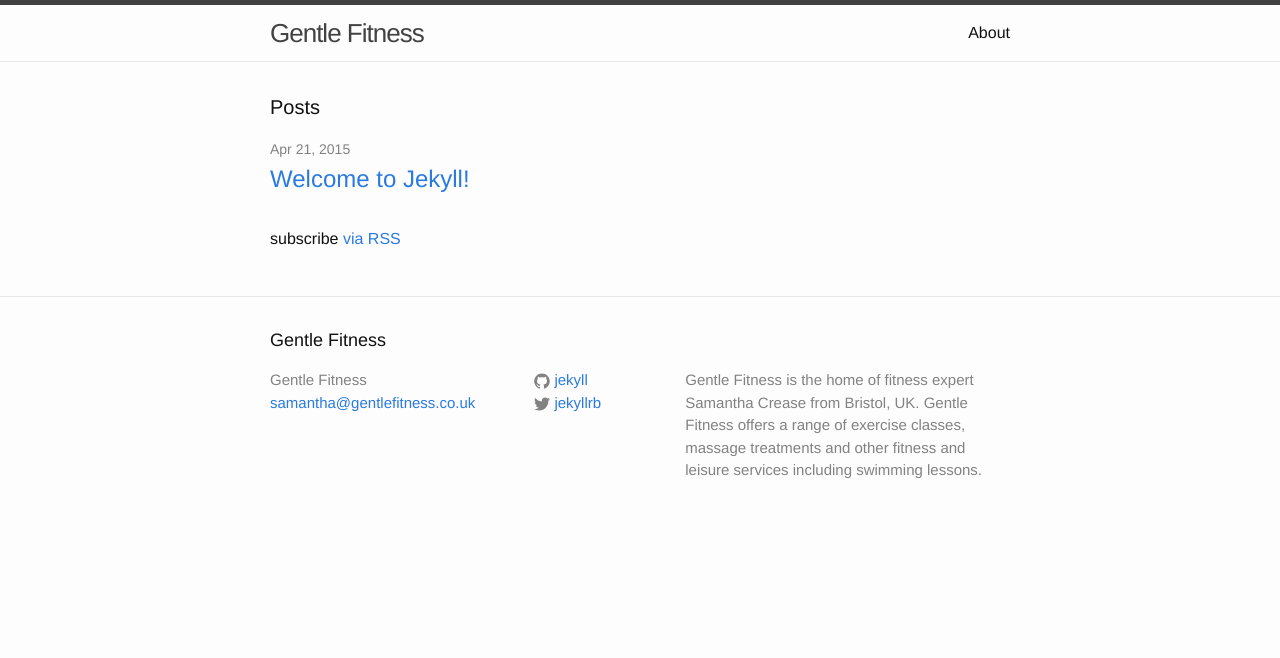
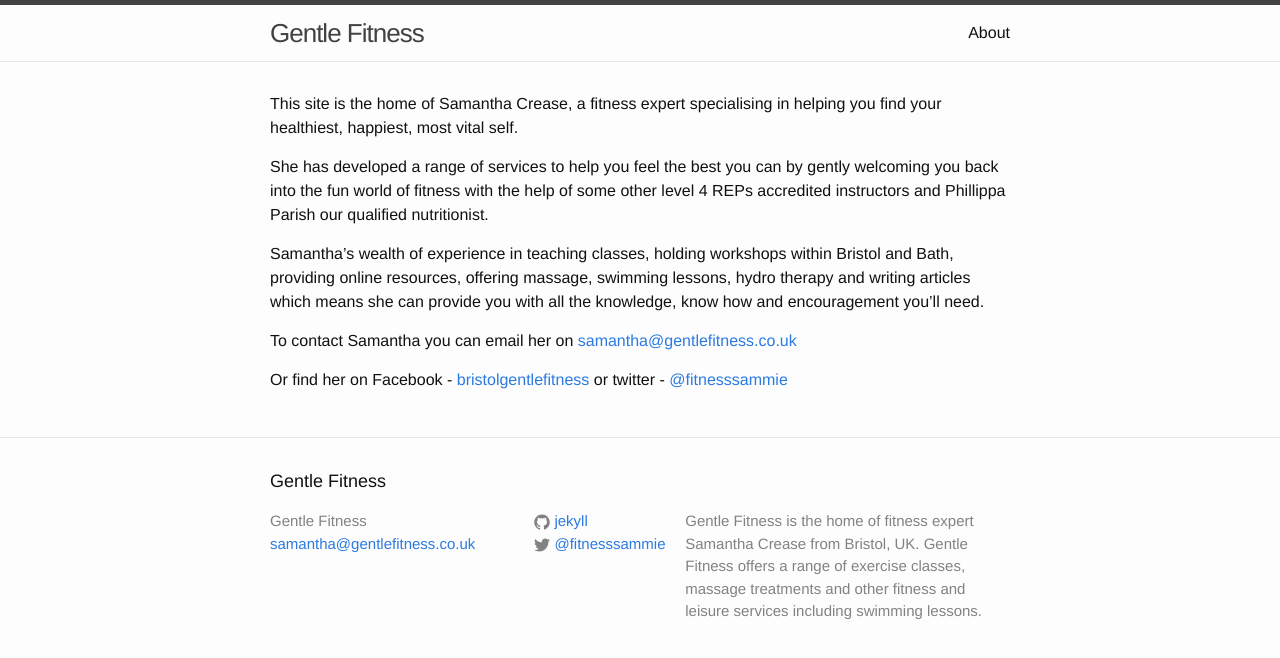
Before and after one commit to gentlefitness-www/gentlefitness-www, a Jekyll site: the page built from index.md, in a window 1280 px wide. Shown: the top 658 px of the page. Built offline with Jekyll 4.4.1, drawn with Linux system fonts in a browser that asks for light colours.

Commit message:
Added homepage with complete social links

```diff
--- a/_config.yml
+++ b/_config.yml
@@ -7,7 +7,12 @@ description: >
     other fitness and leisure services including swimming lessons.
 baseurl: ""
 url: "http://gentlefitness.co.uk"
-twitter_username: jekyllrb
+
+twitter_username: >
+    @fitnesssammie
+twitter_url: https://twitter.com/fitnesssammie
+facebook_username: bristolgentlefitness
+facebook_url: https://www.facebook.com/bristolgentlefitness
 github_username:  jekyll
 
 # Build settings
--- a/_includes/footer.html
+++ b/_includes/footer.html
@@ -16,7 +16,7 @@
         <ul class="social-media-list">
           {% if site.github_username %}
           <li>
-            <a href="https://github.com/{{ site.github_username }}">
+            <a href="{{ site.github_username }}">
               <span class="icon  icon--github">
                 <svg viewBox="0 0 16 16">
                   <path fill="#828282" d="M7.999,0.431c-4.285,0-7.76,3.474-7.76,7.761 c0,3.428,2.223,6.337,5.307,7.363c0.388,0.071,0.53-0.168,0.53-0.374c0-0.184-0.007-0.672-0.01-1.32 c-2.159,0.469-2.614-1.04-2.614-1.04c-0.353-0.896-0.862-1.135-0.862-1.135c-0.705-0.481,0.053-0.472,0.053-0.472 c0.779,0.055,1.189,0.8,1.189,0.8c0.692,1.186,1.816,0.843,2.258,0.645c0.071-0.502,0.271-0.843,0.493-1.037 C4.86,11.425,3.049,10.76,3.049,7.786c0-0.847,0.302-1.54,0.799-2.082C3.768,5.507,3.501,4.718,3.924,3.65 c0,0,0.652-0.209,2.134,0.796C6.677,4.273,7.34,4.187,8,4.184c0.659,0.003,1.323,0.089,1.943,0.261 c1.482-1.004,2.132-0.796,2.132-0.796c0.423,1.068,0.157,1.857,0.077,2.054c0.497,0.542,0.798,1.235,0.798,2.082 c0,2.981-1.814,3.637-3.543,3.829c0.279,0.24,0.527,0.713,0.527,1.437c0,1.037-0.01,1.874-0.01,2.129 c0,0.208,0.14,0.449,0.534,0.373c3.081-1.028,5.302-3.935,5.302-7.362C15.76,3.906,12.285,0.431,7.999,0.431z"/>
@@ -30,7 +30,7 @@
 
           {% if site.twitter_username %}
           <li>
-            <a href="https://twitter.com/{{ site.twitter_username }}">
+            <a href="{{ site.twitter_url }}">
               <span class="icon  icon--twitter">
                 <svg viewBox="0 0 16 16">
                   <path fill="#828282" d="M15.969,3.058c-0.586,0.26-1.217,0.436-1.878,0.515c0.675-0.405,1.194-1.045,1.438-1.809
--- a/_includes/head.html
+++ b/_includes/head.html
@@ -8,5 +8,4 @@
 
   <link rel="stylesheet" href="{{ "/css/main.css" | prepend: site.baseurl }}">
   <link rel="canonical" href="{{ page.url | replace:'index.html','' | prepend: site.baseurl | prepend: site.url }}">
-  <link rel="alternate" type="application/rss+xml" title="{{ site.title }}" href="{{ "/feed.xml" | prepend: site.baseurl | prepend: site.url }}" />
 </head>
--- a/index.html
+++ /dev/null
@@ -1,23 +0,0 @@
----
-layout: default
----
-
-<div class="home">
-
-  <h1 class="page-heading">Posts</h1>
-
-  <ul class="post-list">
-    {% for post in site.posts %}
-      <li>
-        <span class="post-meta">{{ post.date | date: "%b %-d, %Y" }}</span>
-
-        <h2>
-          <a class="post-link" href="{{ post.url | prepend: site.baseurl }}">{{ post.title }}</a>
-        </h2>
-      </li>
-    {% endfor %}
-  </ul>
-
-  <p class="rss-subscribe">subscribe <a href="{{ "/feed.xml" | prepend: site.baseurl }}">via RSS</a></p>
-
-</div>
--- /dev/null
+++ b/index.md
@@ -0,0 +1,21 @@
+---
+layout: default
+---
+This site is the home of Samantha Crease, a fitness expert specialising in
+helping you find your healthiest, happiest, most vital self.
+
+She has developed a range of services to help you feel the best you can by
+gently welcoming you back into the fun world of fitness with the help of some
+other level 4 REPs accredited instructors and Phillippa Parish our qualified
+nutritionist.
+
+Samantha's wealth of experience in teaching classes, holding workshops within
+Bristol and Bath, providing online resources, offering massage, swimming
+lessons, hydro therapy and writing articles which means she can provide you
+with all the knowledge, know how and encouragement you'll need.
+
+To contact Samantha you can email her on
+[{{ site.email }}](mailto:{{ site.email }})
+
+Or find her on Facebook - [{{ site.facebook_username }}]({{ site.facebook_url }})
+or twitter - [{{ site.twitter_username }}]({{ site.twitter_url }})
```
